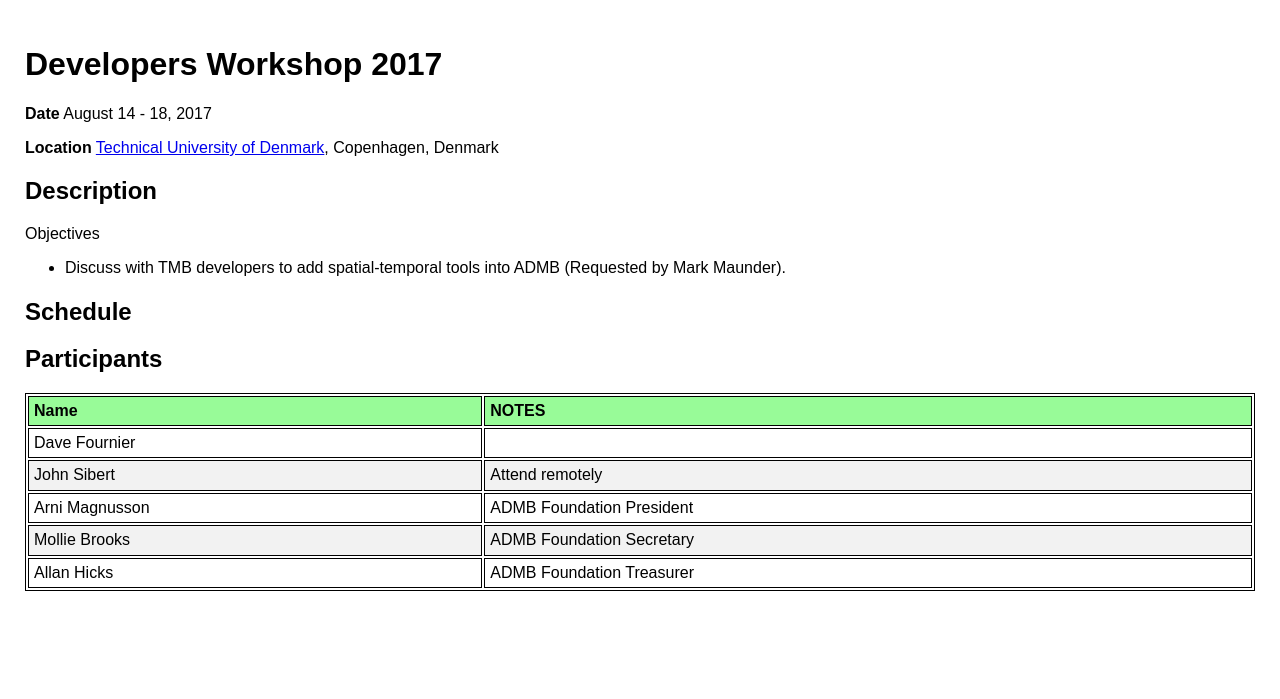
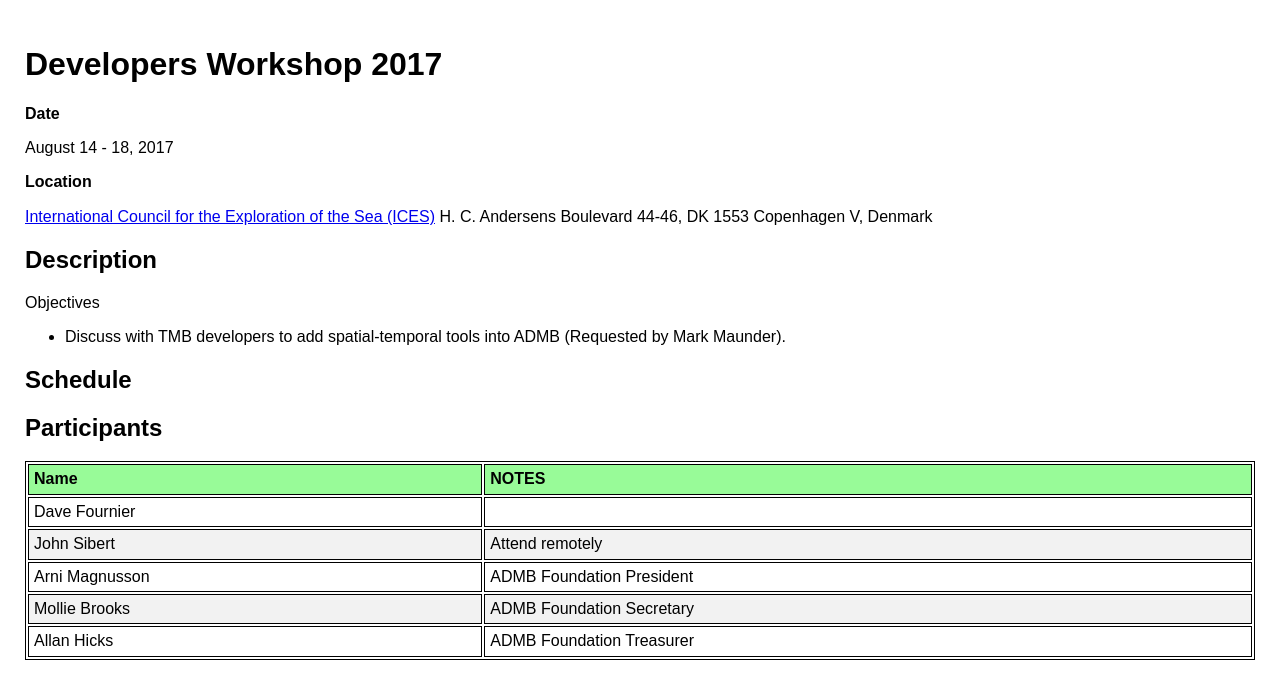
Before and after one commit to TMB-ADMB-Workshops/DevelopersWorkshop2017, a Jekyll site: the page built from agenda.md, in a window 1280 px wide. Shown: the top 699 px of the page. Built offline with Jekyll 4.4.1, drawn with Linux system fonts in a browser that asks for light colours; nearby versions of some CDN libraries.

Commit message:
update location

```diff
--- a/agenda.md
+++ b/agenda.md
@@ -5,9 +5,16 @@ title: Agenda Developers Workshop 2017
 
 # Developers Workshop 2017
 
-__Date__ August 14 - 18, 2017
+__Date__
 
-__Location__ [Technical University of Denmark](http://www.aqua.dtu.dk/), Copenhagen, Denmark
+August 14 - 18, 2017
+
+__Location__
+
+[International Council for the Exploration of the Sea (ICES)](http://www.ices.dk/)
+H. C. Andersens Boulevard 44-46,
+DK 1553 Copenhagen V,
+Denmark
 
 ## Description
 
```
